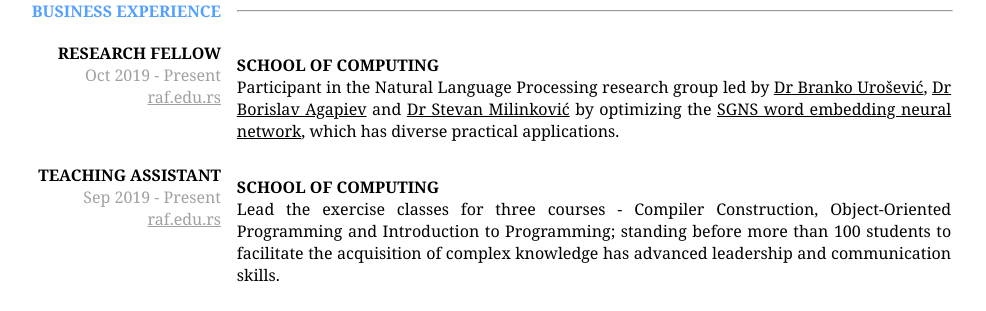
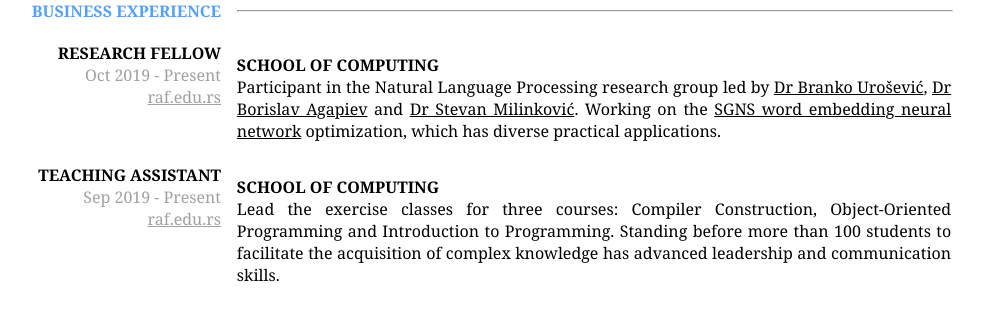
Before and after one commit to jelic98/cv, a Jekyll site: the page built from index.md, in a window 1280 px wide. Shown: the part 428-739 px from the top of the page, without its empty margins (53-1039 px from the left). Built offline with Jekyll 4.4.1, drawn with Linux system fonts in a browser that asks for light colours; our own code applies the rules of GitHub Pages for plain Markdown files.

Commit message:
Changed semicolons

```diff
--- a/index.md
+++ b/index.md
@@ -80,8 +80,8 @@ Participant in the Natural Language Processing research group led by
 [Dr Branko Urošević](https://scholar.google.com/citations?user=yLkVO_gAAAAJ),
 [Dr Borislav Agapiev](https://www.linkedin.com/in/borislavagapiev)
 and
-[Dr Stevan Milinković](https://www.raf.edu.rs/en/about-us1/teachers-and-associates/item/5718-milinkovic-a-stevan)
-by optimizing the [SGNS word embedding neural network](https://arxiv.org/pdf/1301.3781.pdf), which has diverse
+[Dr Stevan Milinković](https://www.raf.edu.rs/en/about-us1/teachers-and-associates/item/5718-milinkovic-a-stevan).
+Working on the [SGNS word embedding neural network](https://arxiv.org/pdf/1301.3781.pdf) optimization, which has diverse
 practical applications.
 </div>
 
@@ -94,9 +94,9 @@ practical applications.
 <div class="up3" markdown="1">
 __SCHOOL OF COMPUTING__
 
-Lead the exercise classes for three courses - Compiler Construction,
-Object-Oriented Programming and Introduction to Programming;
-standing before more than 100 students to facilitate the acquisition of complex
+Lead the exercise classes for three courses: Compiler Construction,
+Object-Oriented Programming and Introduction to Programming.
+Standing before more than 100 students to facilitate the acquisition of complex
 knowledge has advanced leadership and communication skills.
 </div>
 
```
